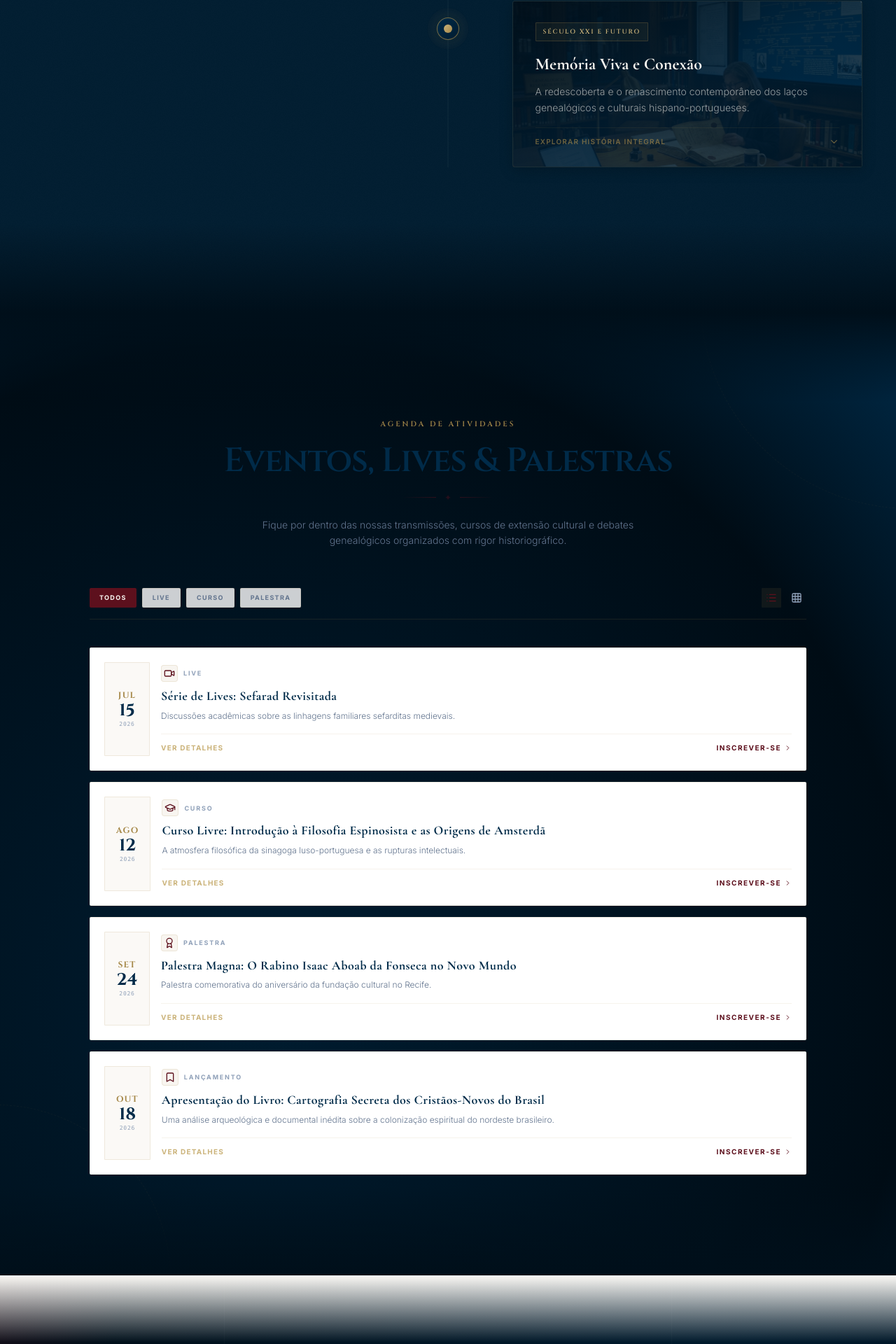
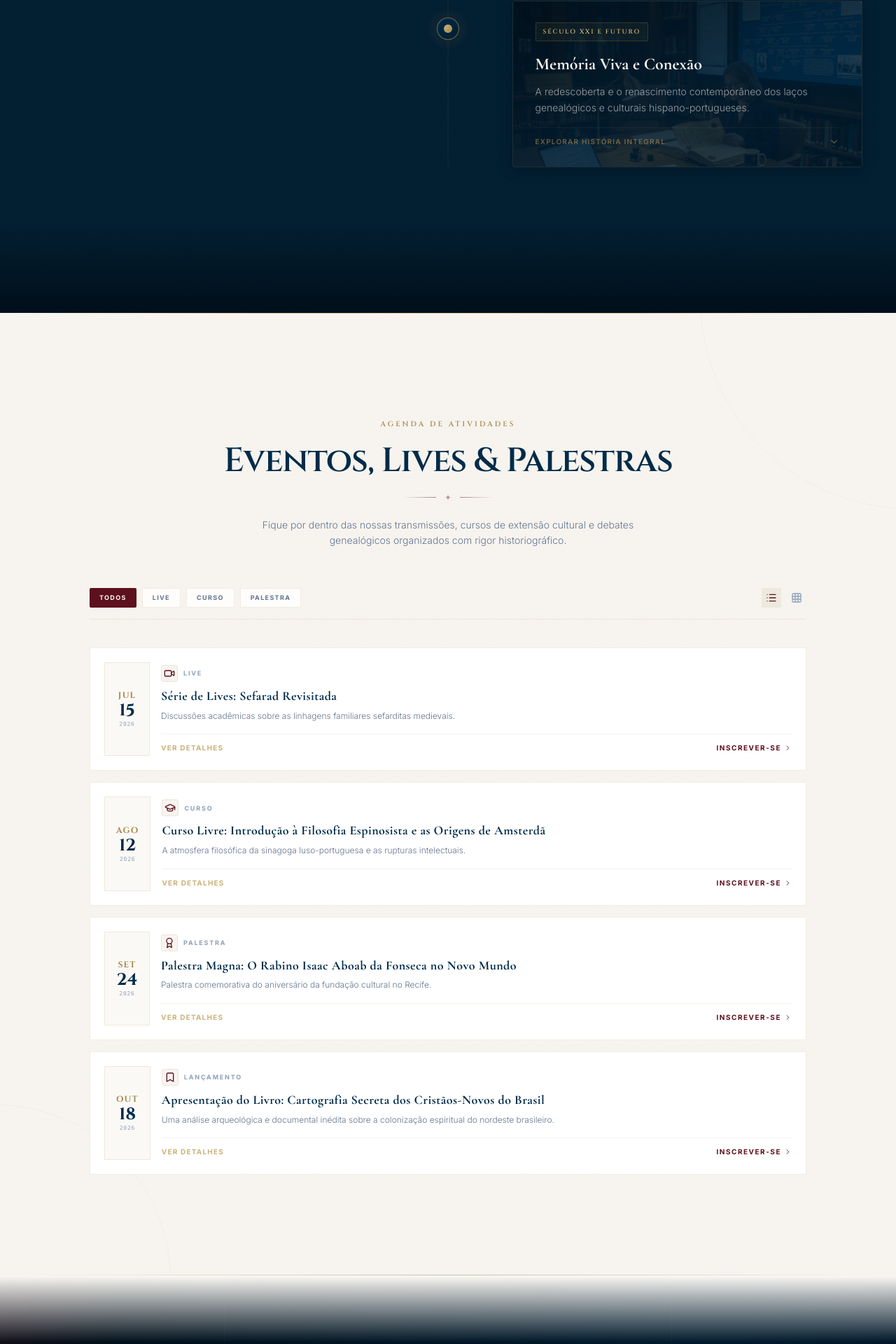
Before and after one commit to zJotavez/isaacintituto, a React (Vite) app: page / in a window 1280 px wide. Shown: the part 6456-8376 px from the top of the page at 70% size. Built offline with nearby package versions, Linux system fonts and the light colour scheme.

Commit message:
restore-events-bg

```diff
--- a/src/components/Eventos.tsx
+++ b/src/components/Eventos.tsx
@@ -109,21 +109,22 @@ export default function Eventos() {
   const registerEvent = EVENTS.find(e => e.id === registerEventId);
 
   return (
-    <section
-      className="relative py-28 sm:py-36 dark-texture overflow-hidden"
-      style={{ background: 'radial-gradient(circle at 30% 70%, #001c30 0%, #000c15 70%, #002b49 100%)' }}
-    >
+    <section className="relative py-28 sm:py-36 paper-texture overflow-hidden bg-[#fbf9f5]">
 
-      {/* Top & bottom transition gradient overlays (no hard borders) */}
-      <div className="absolute top-0 inset-x-0 h-32 bg-gradient-to-b from-brand-deepest to-transparent pointer-events-none z-10" />
-      <div className="absolute bottom-0 inset-x-0 h-32 bg-gradient-to-t from-brand-deepest to-transparent pointer-events-none z-10" />
+      {/* Top & bottom ornamental lines */}
+      <div className="absolute top-0 inset-x-0 h-[1px]"
+        style={{ background: 'linear-gradient(90deg, transparent, rgba(166,137,74,0.5) 30%, rgba(203,179,122,0.7) 50%, rgba(166,137,74,0.5) 70%, transparent)' }}
+      />
+      <div className="absolute bottom-0 inset-x-0 h-[1px]"
+        style={{ background: 'linear-gradient(90deg, transparent, rgba(166,137,74,0.3) 30%, rgba(166,137,74,0.5) 50%, rgba(166,137,74,0.3) 70%, transparent)' }}
+      />
 
-      {/* Decorative large arched circles (technological / astrolabe style) */}
-      <div className="absolute top-0 right-0 w-[600px] h-[600px] rounded-full pointer-events-none -mr-80 -mt-80 opacity-[0.06] z-0"
-        style={{ border: '1px dashed #a6894a' }}
+      {/* Decorative large arched circles */}
+      <div className="absolute top-0 right-0 w-[600px] h-[600px] rounded-full pointer-events-none -mr-80 -mt-80 opacity-[0.03]"
+        style={{ border: '1px solid #002b49' }}
       />
-      <div className="absolute bottom-0 left-0 w-[500px] h-[500px] rounded-full pointer-events-none -ml-64 -mb-64 opacity-[0.06] z-0"
-        style={{ border: '1px dashed #a6894a' }}
+      <div className="absolute bottom-0 left-0 w-[500px] h-[500px] rounded-full pointer-events-none -ml-64 -mb-64 opacity-[0.03]"
+        style={{ border: '1px solid #002b49' }}
       />
 
       <div className="max-w-7xl mx-auto px-5 sm:px-8 lg:px-12 relative z-10">
```
